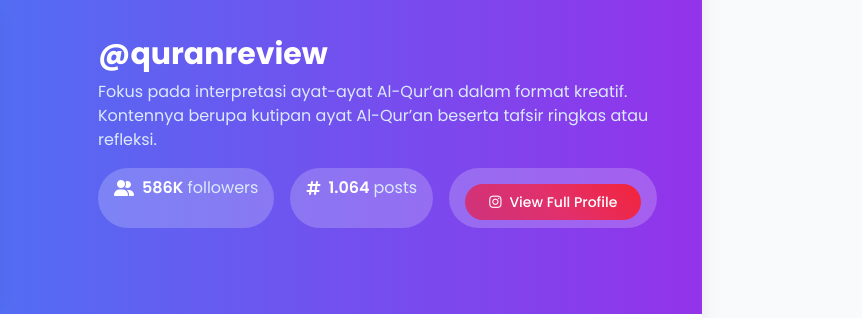
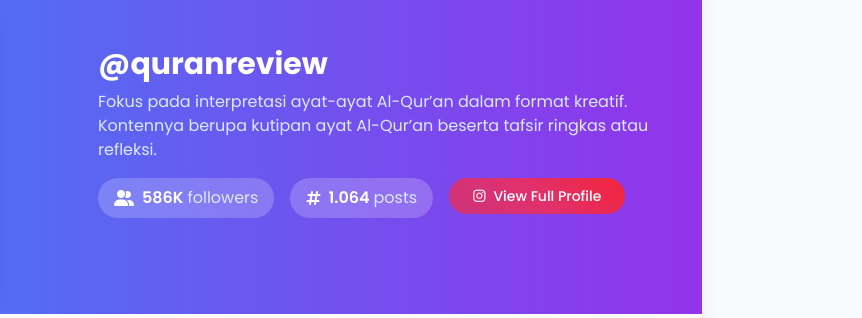
Before and after one commit to miftahrahmat/instainsight, a plain HTML site: page index.html in a window 1280 px wide. Shown: the part 82-400 px from the top of the page, 418-1280 px from the left. Drawn offline with nearby package versions, Linux system fonts and the light colour scheme.

Commit message:
Update index.html

```diff
--- a/index.html
+++ b/index.html
@@ -110,9 +110,9 @@
                                     <span class="text-blue-100 ml-1">posts</span>
                                 </div>
                             </div>
-                            <div class="bg-white bg-opacity-20 px-4 py-2 rounded-full">
+                            <div class="">
                                 <div class="flex items-center">
-                                    <a href="https://www.instagram.com/quranreview" class="mt-2 gradient-bg text-white px-6 py-2 rounded-full text-sm font-medium hover:opacity-90 transition duration-300 flex items-center mx-auto md:mx-0">
+                                    <a href="https://www.instagram.com/quranreview" class="gradient-bg text-white px-6 py-2 rounded-full text-sm font-medium hover:opacity-90 transition duration-300 flex items-center mx-auto md:mx-0">
                                         <i class="fab fa-instagram mr-2"></i> View Full Profile
                                     </a>
                                 </div>
```
